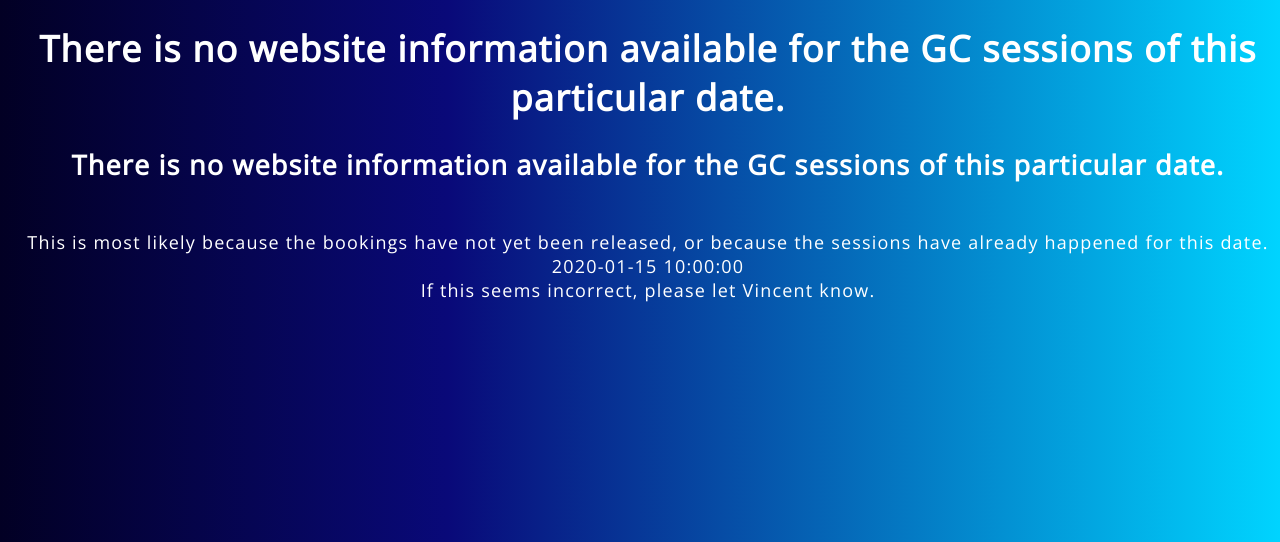
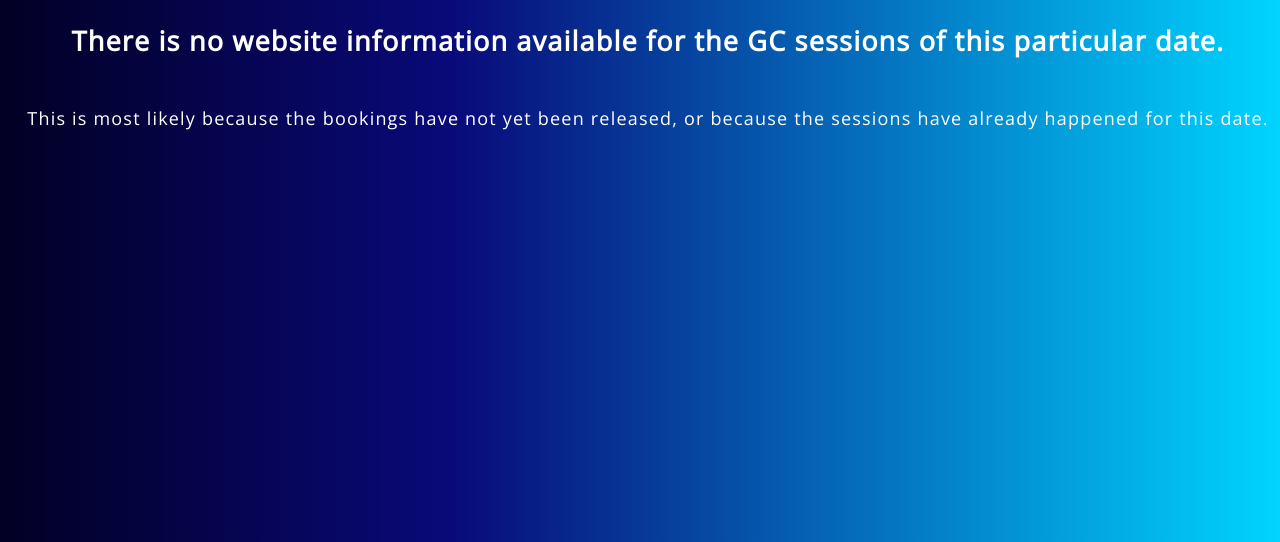
Before and after one commit to VenzoG/HowBusyCinema, a Flask app: template templates/unconfirmed.html in a window 1280 px wide. Shown: the top 542 px of the page. Run offline with Flask 2, Linux system fonts and the light colour scheme; the template is opened without the code that fills it: most values are stand-ins (such as "Sample title", 1, 10 or a date in 2020).

Commit message:
Update unconfirmed.html

```diff
--- a/templates/unconfirmed.html
+++ b/templates/unconfirmed.html
@@ -14,14 +14,13 @@
 
     <body>
         <div class="result">
-            <h1> There is no website information available for the GC sessions of this particular date. </h1>
             <h2> There is no website information available for the GC sessions of this particular date. </h2>
 
             <br>
             This is most likely because the bookings have not yet been released, or because the sessions have already happened for this date.
 
             <br>
-            {{ time_til }}
+            <!--{{ time_til }}>
 
             <br>
             If this seems incorrect, please let Vincent know.
```
